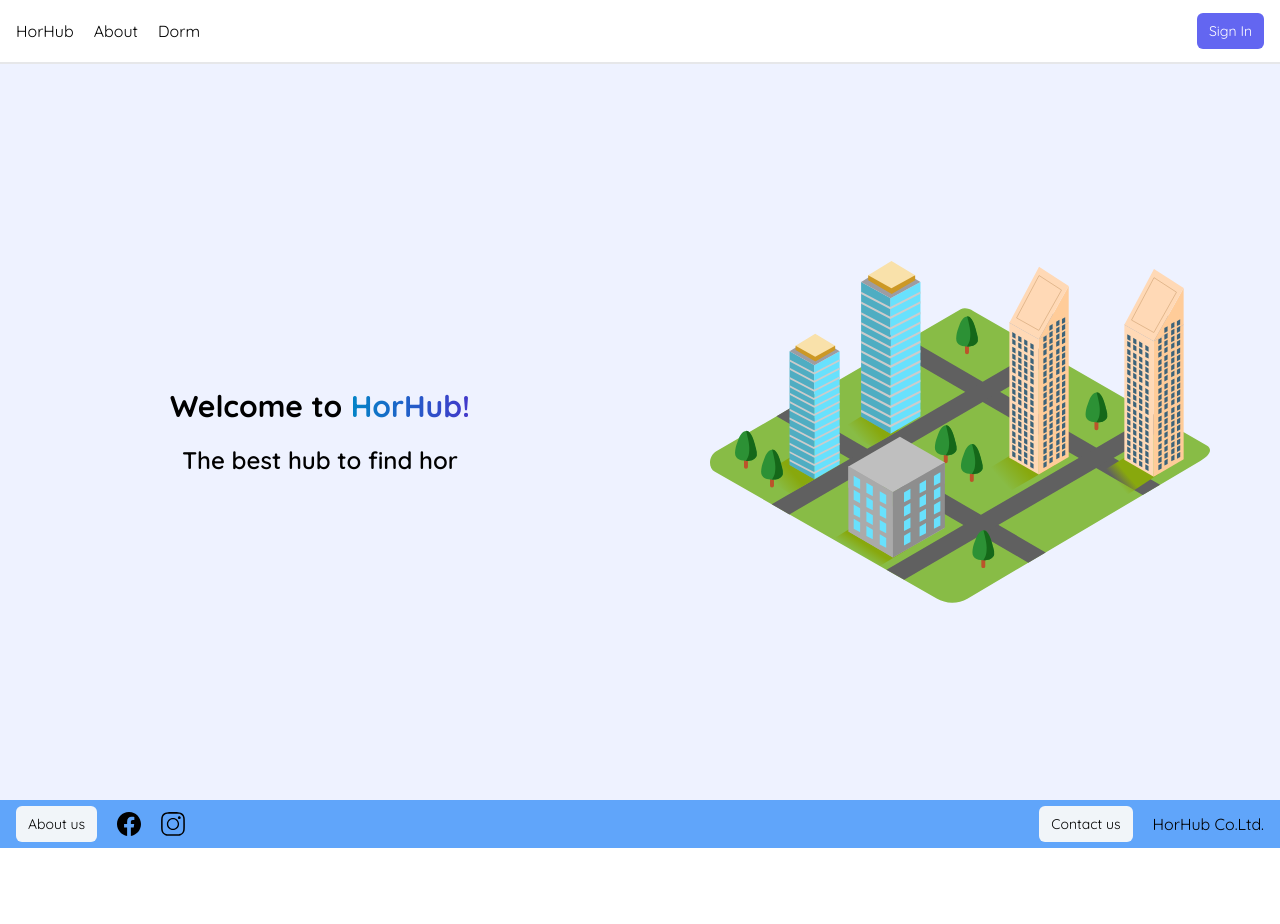
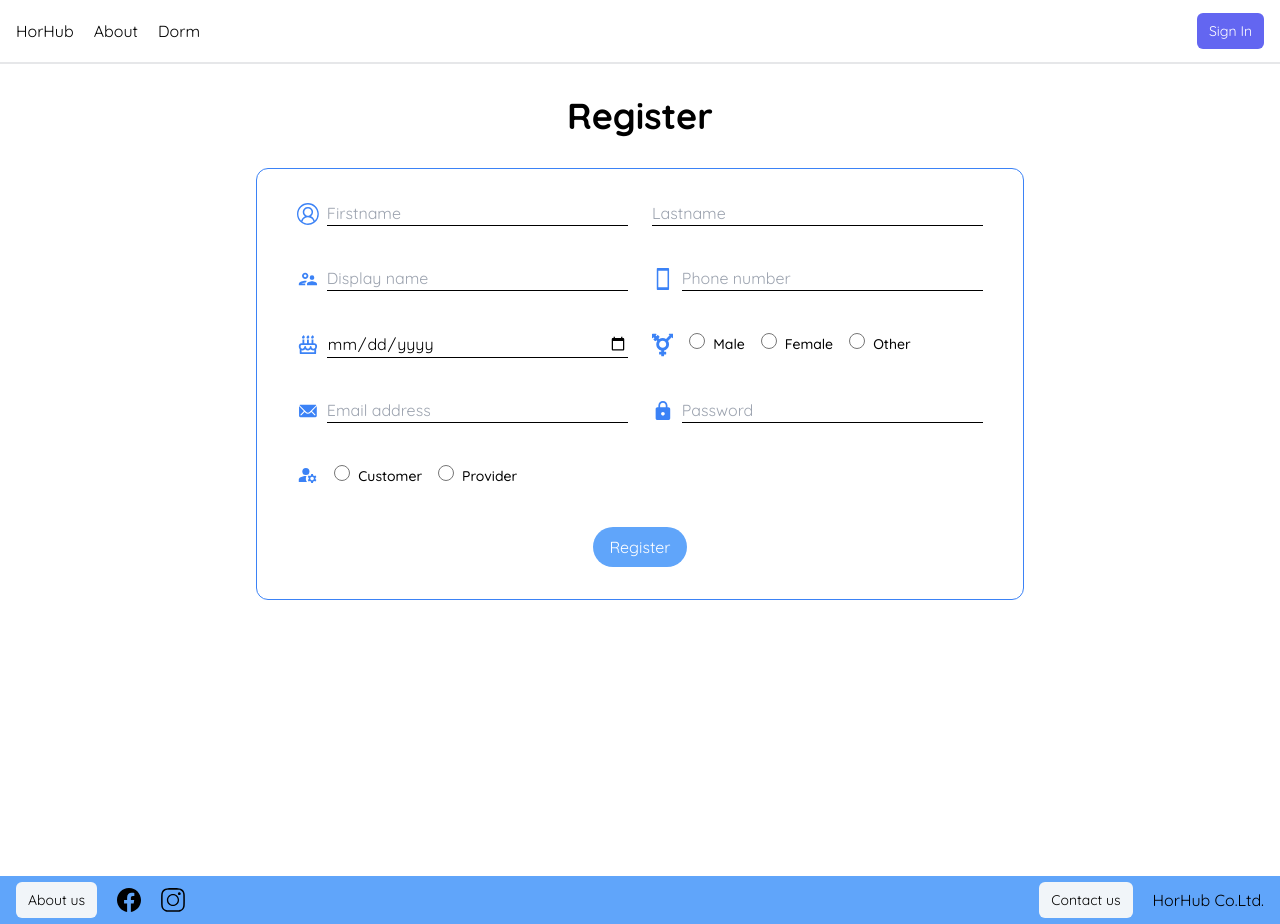
Before and after one commit to 2110366-2566-2/HorHub, a React (Create React App) app in the folder frontend/: page /register in a window 1280 px wide. Before the commit the page ends 848 px from the top, so only its background shows below. Built offline with nearby package versions, Linux system fonts and the light colour scheme.

Commit message:
register page v1.0

```diff
--- a/frontend/src/App.tsx
+++ b/frontend/src/App.tsx
@@ -2,12 +2,14 @@ import './App.css';
 import HomePage from './pages/home/HomePage';
 import NavigationBar from './components/NavBar/NavigationBar';
 import Footbar from './components/Footer/Footbar';
+import RegisterPage from './pages/register/RegisterPage';
 
 function App() {
   return (
     <>
       <NavigationBar />
-      <HomePage />
+      {/* <HomePage /> */}
+      <RegisterPage/>
       <Footbar />
     </>
 
--- /dev/null
+++ b/frontend/src/pages/register/RegisterPage.tsx
@@ -0,0 +1,150 @@
+import { VscAccount } from "react-icons/vsc";
+import { MdOutlineSupervisorAccount } from "react-icons/md";
+import { IoPhonePortraitSharp } from "react-icons/io5";
+import { RiCake2Line } from "react-icons/ri";
+import { FaTransgenderAlt } from "react-icons/fa";
+import { IoIosMail } from "react-icons/io";
+import { MdLock } from "react-icons/md";
+import { MdManageAccounts } from "react-icons/md";
+
+export default function RegisterPage() {
+
+  function toRegister(registrationForm:FormData) {
+    const firstname = registrationForm.get("firstname")?.toString()
+    const lastname = registrationForm.get("lastname")?.toString()
+    const displayName = registrationForm.get("displayName")?.toString()
+    const phoneNumber = registrationForm.get("phoneNumber")?.toString()
+    const birthDate = registrationForm.get("birthDate")?.toString()
+    const gender = registrationForm.get("gender")?.toString()
+    const email = registrationForm.get("email")?.toString()
+    const password = registrationForm.get("password")?.toString()
+    const role = registrationForm.get("role")?.toString()
+
+    // Just testing
+    const registrationInfo = [firstname,lastname,role,displayName,phoneNumber,birthDate,
+                              gender,email,password,role]
+    console.log(registrationInfo)
+
+    // To implement backend connection
+  }
+
+  return(
+    <div className="flex flex-col items-center h-screen mb-3">
+      <div className="mt-8 text-4xl font-bold">Register</div>
+      <div className="rounded-xl border border-blue-500 mt-8 h-fit bg-white w-3/5 pb-8">
+        <form onSubmit={(e) => { e.preventDefault(); toRegister(new FormData(e.target as HTMLFormElement)); }} className="mx-10 mt-8 flex flex-col items-center">
+          <div className="grid grid-cols-2 w-full gap-6 gap-y-10">
+            <div className="flex flex-row">
+              <VscAccount className='h-6 w-6 place-self-center text-blue-500' />
+              <input
+              type="text"
+              name="firstname"
+              placeholder="Firstname"
+              className="ml-2 border-0 border-b border-black outline-0 w-full"/>
+            </div>
+            <input
+              type="text"
+              name="lastname"
+              placeholder="Lastname"
+              className="border-0 border-b border-black outline-0 w-full"/>
+            <div className="flex flex-row">
+              <MdOutlineSupervisorAccount className='h-6 w-6 place-self-center text-blue-500' />
+              <input
+              type="text"
+              name="displayName"
+              placeholder="Display name"
+              className="ml-2 border-0 border-b border-black outline-0 w-full"/>
+            </div>
+            <div className="flex flex-row">
+              <IoPhonePortraitSharp className='h-6 w-6 place-self-center text-blue-500' />
+              <input
+              type="text"
+              name="phoneNumber"
+              placeholder="Phone number"
+              className="ml-2 border-0 border-b border-black outline-0 w-full"/>
+            </div>
+            <div className="flex flex-row">
+              <RiCake2Line className='h-6 w-6 place-self-center text-blue-500' />
+              <input
+              type="date"
+              name="birthDate"
+              placeholder="Birthdate"
+              className="ml-2 border-0 border-b border-black outline-0 w-full"/>
+            </div>
+            <div className="flex flex-row">
+              <FaTransgenderAlt className='h-6 w-6 place-self-center text-blue-500' />
+              <div className="ml-4 w-full flex gap-4">
+                <div className="hover:cursor-pointer">
+                  <input
+                    type="radio"
+                    name="gender"
+                    id="Male"
+                    className="accent-blue-500 h-4 w-4 hover:cursor-pointer"/>
+                  <label htmlFor="Male" className="text-sm font-medium ml-2 hover:cursor-pointer">Male</label>
+                </div>
+                <div className="hover:cursor-pointer">
+                  <input
+                    type="radio"
+                    name="gender"
+                    id="Female"
+                    className="accent-blue-500 h-4 w-4 hover:cursor-pointer"/>
+                  <label htmlFor="Female" className="text-sm font-medium ml-2 hover:cursor-pointer">Female</label>
+                </div>
+                <div className="hover:cursor-pointer">
+                  <input
+                    type="radio"
+                    name="gender"
+                    id="Other"
+                    className="accent-blue-500 h-4 w-4"/>
+                  <label htmlFor="Other" className="text-sm font-medium ml-2 hover:cursor-pointer">Other</label>
+                </div>
+              </div>
+            </div>
+            <div className="flex flex-row">
+              <IoIosMail className='h-6 w-6 place-self-center text-blue-500' />
+              <input
+              type="text"
+              name="email"
+              placeholder="Email address"
+              className="ml-2 border-0 border-b border-black outline-0 w-full"/>
+            </div>
+            <div className="flex flex-row">
+              <MdLock className='h-6 w-6 place-self-center text-blue-500' />
+              <input
+              type="text"
+              name="password"
+              placeholder="Password"
+              className="ml-2 border-0 border-b border-black outline-0 w-full"/>
+            </div>
+            <div className="flex flex-row">
+              <MdManageAccounts className='h-6 w-6 place-self-center text-blue-500' />
+              <div className="ml-4 w-full flex gap-4">
+                <div className="hover:cursor-pointer">
+                  <input
+                    type="radio"
+                    name="role"
+                    id="customer"
+                    value="Customer"
+                    className="accent-blue-500 h-4 w-4 hover:cursor-pointer"/>
+                  <label htmlFor="customer" className="text-sm font-medium ml-2 hover:cursor-pointer">Customer</label>
+                </div>
+                <div className="hover:cursor-pointer">
+                  <input
+                    type="radio"
+                    name="role"
+                    id="provider"
+                    value="Provider"
+                    className="accent-blue-500 h-4 w-4 hover:cursor-pointer"/>
+                  <label htmlFor="provider" className="text-sm font-medium ml-2 hover:cursor-pointer">Provider</label>
+                </div>
+              </div>
+            </div>
+          </div>
+          <button type="submit" className="mt-10 text-white bg-blue-400 py-2 px-4 hover:bg-blue-600 active:bg-blue-700 rounded-full">
+            Register
+          </button>
+        </form>
+      </div>
+    </div>
+  )
+}
```
